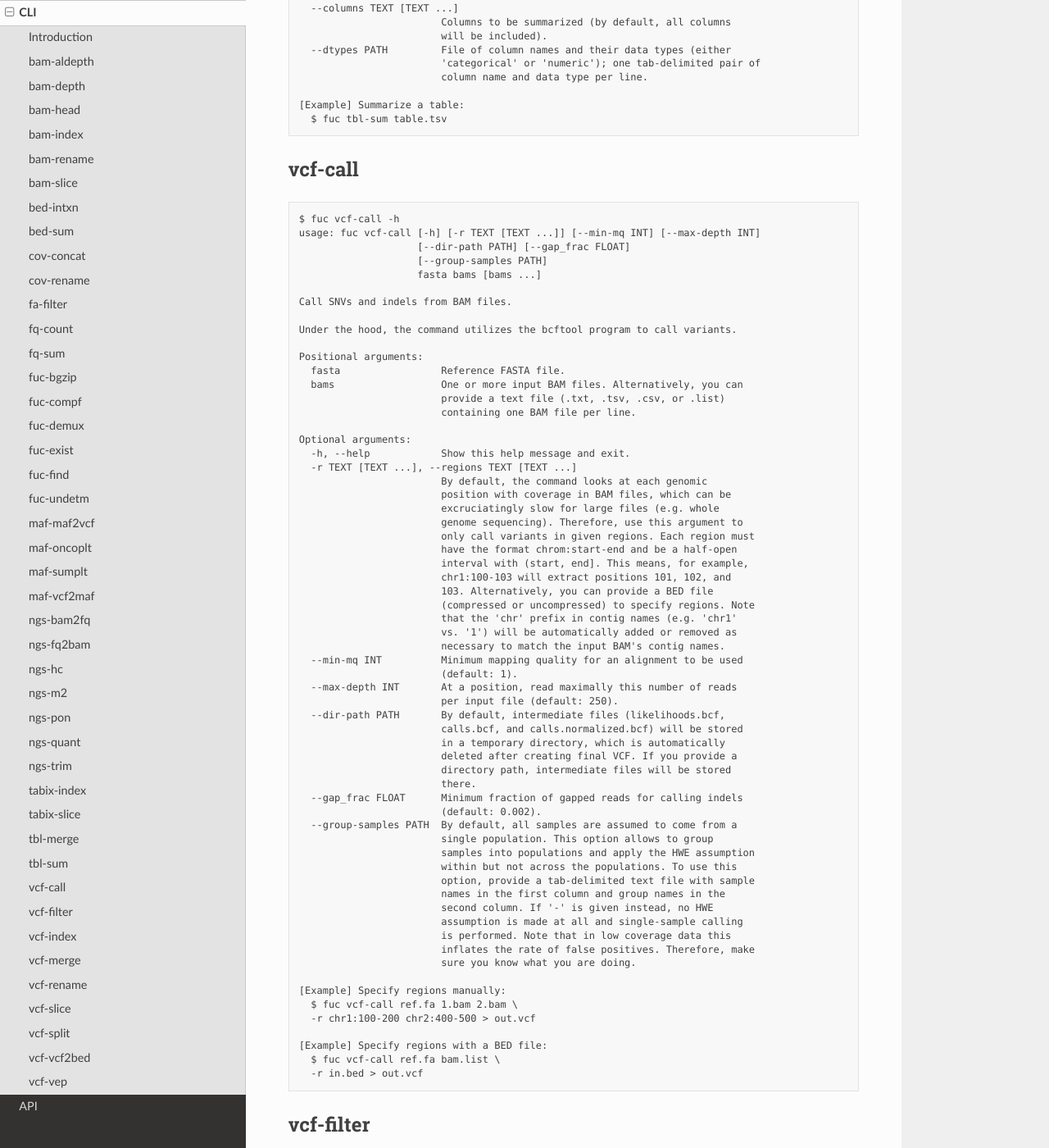
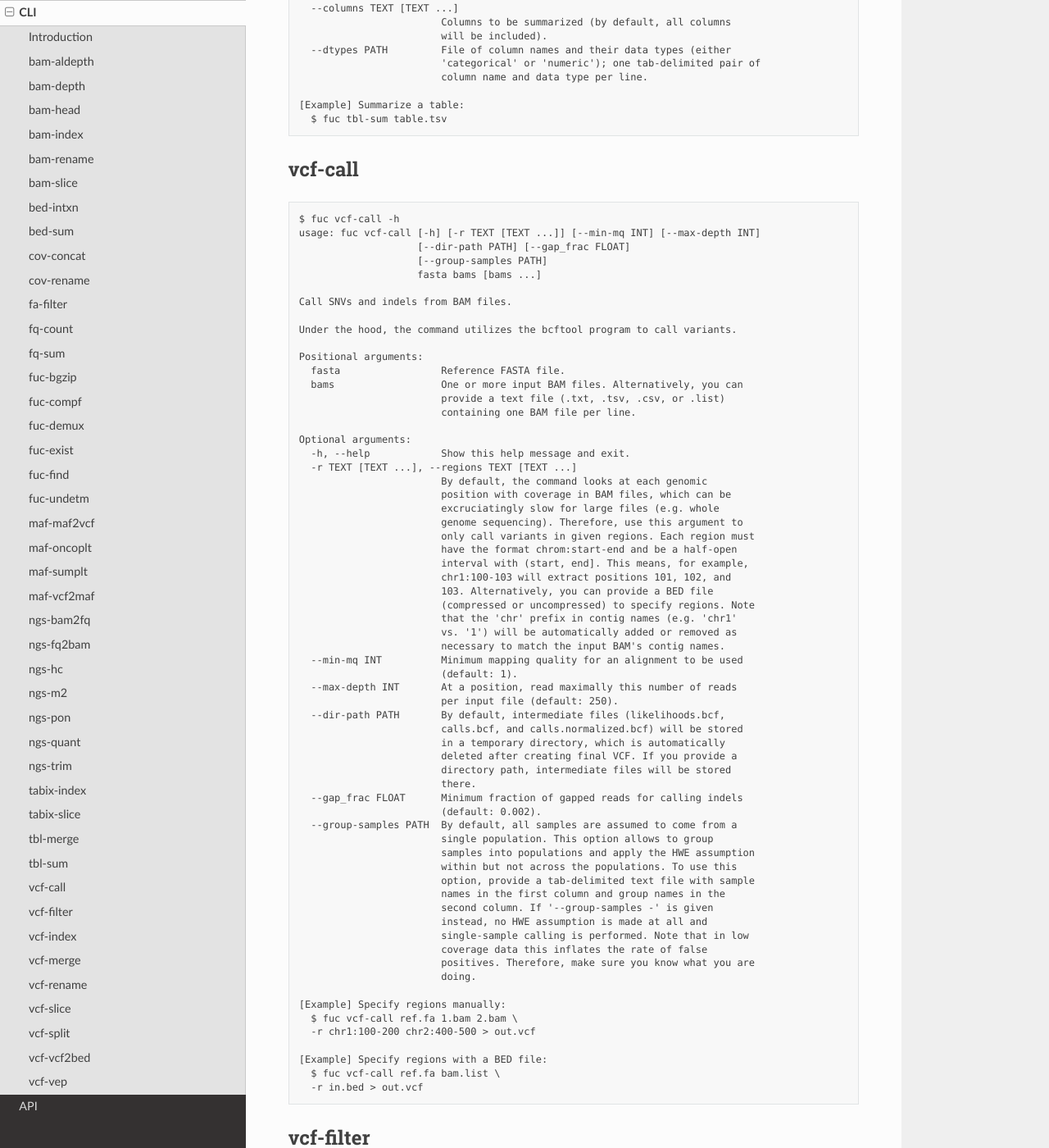
Before and after one commit to sbslee/fuc, a Sphinx documentation site: the page built from docs/cli.rst, in a window 1280 px wide and 1400 px high, scrolled down 20620 px. Shown: the whole window at 82% size. Built offline with Sphinx 7.4.7 and the Read the Docs theme 2.0.0, drawn with Linux system fonts in a browser that asks for light colours.

Commit message:
Update docs

```diff
--- a/CHANGELOG.rst
+++ b/CHANGELOG.rst
@@ -1,8 +1,8 @@
 Changelog
 *********
 
-0.32.0 (in development)
------------------------
+0.32.0 (2022-04-02)
+-------------------
 
 * Add new optional argument ``filter_off`` for :class:`pykallisto.KallistoFrame` constructor, which is useful for generating a simple count or tpm matrix.
 * Add new optional argument ``--dir-path`` to :command:`vcf-call` command for storing intermediate files.
--- a/docs/cli.rst
+++ b/docs/cli.rst
@@ -1275,11 +1275,12 @@ vcf-call
                            within but not across the populations. To use this
                            option, provide a tab-delimited text file with sample
                            names in the first column and group names in the
-                           second column. If '-' is given instead, no HWE
-                           assumption is made at all and single-sample calling
-                           is performed. Note that in low coverage data this
-                           inflates the rate of false positives. Therefore, make
-                           sure you know what you are doing.
+                           second column. If '--group-samples -' is given
+                           instead, no HWE assumption is made at all and
+                           single-sample calling is performed. Note that in low
+                           coverage data this inflates the rate of false
+                           positives. Therefore, make sure you know what you are
+                           doing.
 
    [Example] Specify regions manually:
      $ fuc vcf-call ref.fa 1.bam 2.bam \
```
Also changed, not shown: 2 other files.
